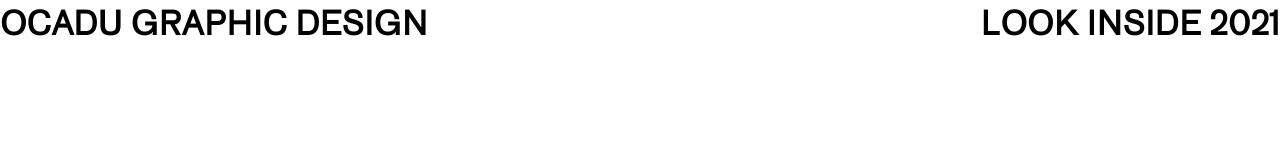
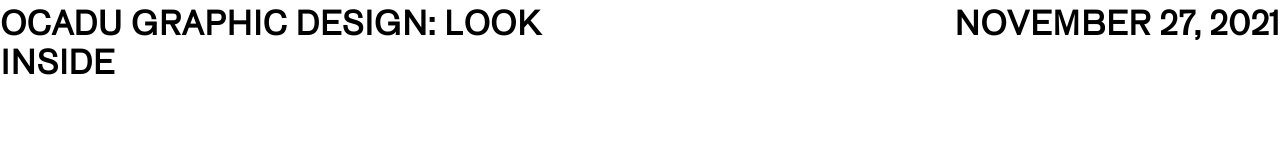
Before and after one commit to alisq/look-inside, a website: page index.html in a window 1280 px wide. Drawn offline with nearby package versions, Linux system fonts and the light colour scheme; no server answers.

Commit message:
Update index.html

```diff
--- a/index.html
+++ b/index.html
@@ -16,8 +16,8 @@
 
 
         <header>
-            <h1>OCADU GRAPHIC DESIGN</h1>
-            <h1 style="text-align:right;">LOOK INSIDE 2021</h1>
+            <h1>OCADU GRAPHIC DESIGN: LOOK INSIDE</h1>
+            <h1 style="text-align:right;">NOVEMBER 27, 2021</h1>
         </header>
 
         <div id="container"></div>
```
